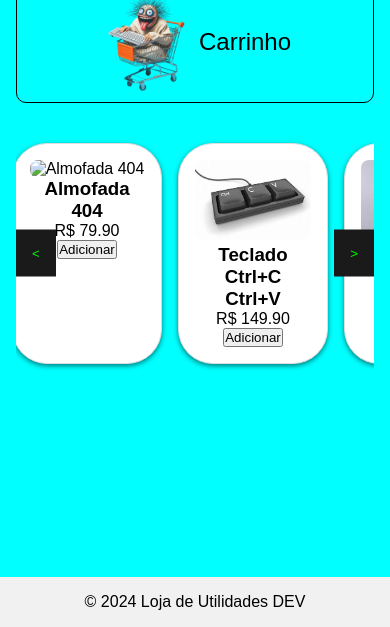
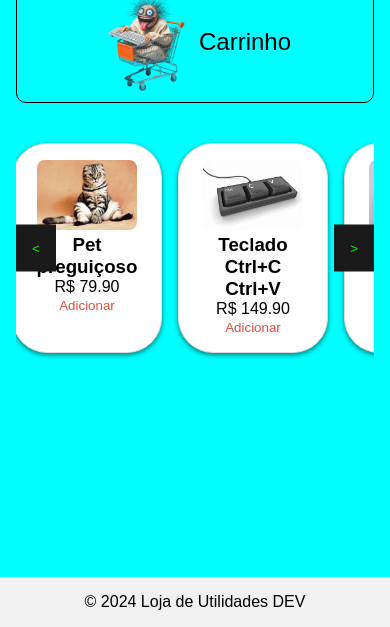
Before and after one commit to Anderson-AEC/LojaDEV, a plain HTML site: page index.html in a window 390 px wide. Shown: the part 217-844 px from the top of the page. Drawn offline with Linux system fonts and the light colour scheme.

Commit message:
atualizaçao de carrossel

```diff
--- a/index.html
+++ b/index.html
@@ -11,7 +11,7 @@
         <div class="logoNome">
             <div class="caixaCabecalho">
                 <div class="logo">
-                <img class="imgLogo" src="img/logoLojaDEV-removebg-preview.png" alt="logo da loja DEV">
+                <img class="imgLogo" src="img/logoLojaDEV.png" alt="logo da loja DEV">
                 </div>
 
                 <h1> Loja de Utilidades DEV</h1>
--- a/logica.js
+++ b/logica.js
@@ -1,10 +1,10 @@
 const produtos = [
     { id: 1, nome: "Teclado Ctrl+C Ctrl+V", preco: 149.90, imagem: "img/ctrol CV.jpg" },
     { id: 2, nome: "Papel Higiênico Debug", preco: 29.90, imagem: "img/papel higienico.jpg" },
-    { id: 3, nome: "Café Overflow", preco: 39.90, imagem: "/api/placeholder/200/200" },
-    { id: 4, nome: "Mouse Sem Bug", preco: 99.90, imagem: "/api/placeholder/200/200" },
+    { id: 3, nome: "Café Foco Total", preco: 39.90, imagem: "img/cafe.jpg" },
+    { id: 4, nome: "Namorada Virtual", preco: 99.90, imagem: "img/namorada.jpg" },
     { id: 5, nome: "Caneca Null", preco: 49.90, imagem: "img/chicara.jpg" },
-    { id: 6, nome: "Almofada 404", preco: 79.90, imagem: "/api/placeholder/200/200" }
+    { id: 6, nome: "Pet preguiçoso", preco: 79.90, imagem: "img/gato esperando.jpg" }
 ];
 
 // Obtém o elemento do GIF pela ID
@@ -36,7 +36,7 @@ function inicializarCarrossel() {
             <img src="${produto.imagem}" alt="${produto.nome}">
             <h3>${produto.nome}</h3>
             <p>R$ ${produto.preco.toFixed(2)}</p>
-            <button onclick="adicionarAoCarrinho(${produto.id})">Adicionar</button>
+            <button class="botaoAdicionar" onclick="adicionarAoCarrinho(${produto.id})">Adicionar</button>
         `;
         carrossel.appendChild(card);
     });
--- a/style.css
+++ b/style.css
@@ -146,7 +146,7 @@ main {
 .produto {
     flex: 0 0 20%;
     max-width: 20%;
-    min-width: 150px;
+    min-width: 250px;
     padding: 1rem;
     margin: 0.5rem;
     border: 1px solid #ddd;
@@ -157,9 +157,17 @@ main {
 }
 
 .produto img {
-    width: 100%;
-    height: auto;
+    height: 120px;
+    width: 150px;
     border-radius: 8px;
+}
+
+.botaoAdicionar {
+    border: none;
+    color: #e74c3c;
+    background-color: white;
+    cursor: pointer;
+
 }
 
 .botaoVolta,
@@ -305,4 +313,18 @@ footer {
     }
 }
 
-@media (max-width:485px){ .gif-container{ visibility: hidden; } }
+@media (max-width:485px){
+    .gif-container{ visibility: hidden; }
+
+    .produto {
+        max-width: 20%;
+        min-width: 150px;
+    }
+
+    .produto img {
+        height: 70px;
+        width: 100px;
+        border-radius: 8px;
+    }
+
+}
```
Also changed, not shown: 1.js (deleted), img/ajudaIA.jpg (renamed from img/technology-4256272_1280.jpg), img/codNaTela.jpg (renamed from img/data-5606639_1280.jpg), img/devFocado.jpg (renamed from img/woman-3597095_1280.jpg), img/gato esperando.jpg (renamed from img/cat-2934720_1280.jpg), img/logoLojaDEV.png (renamed from img/logoLojaDEV-removebg-preview.png), img/matrix1280.jpg (renamed from img/matrix-356024_1280.jpg), img/matrix1920.jpg (renamed from img/matrix-356024_1920.jpg), img/matrix640.jpg (renamed from img/matrix-356024_640.jpg).
